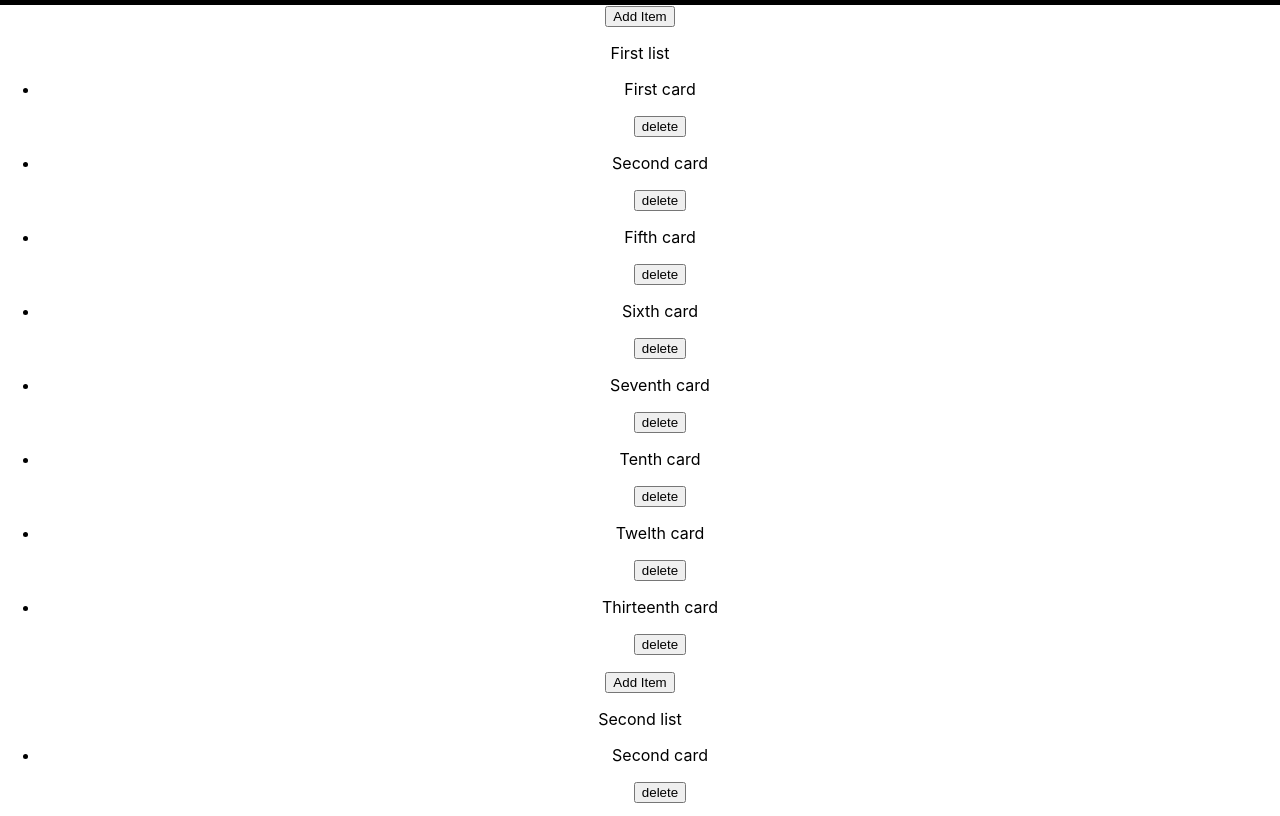
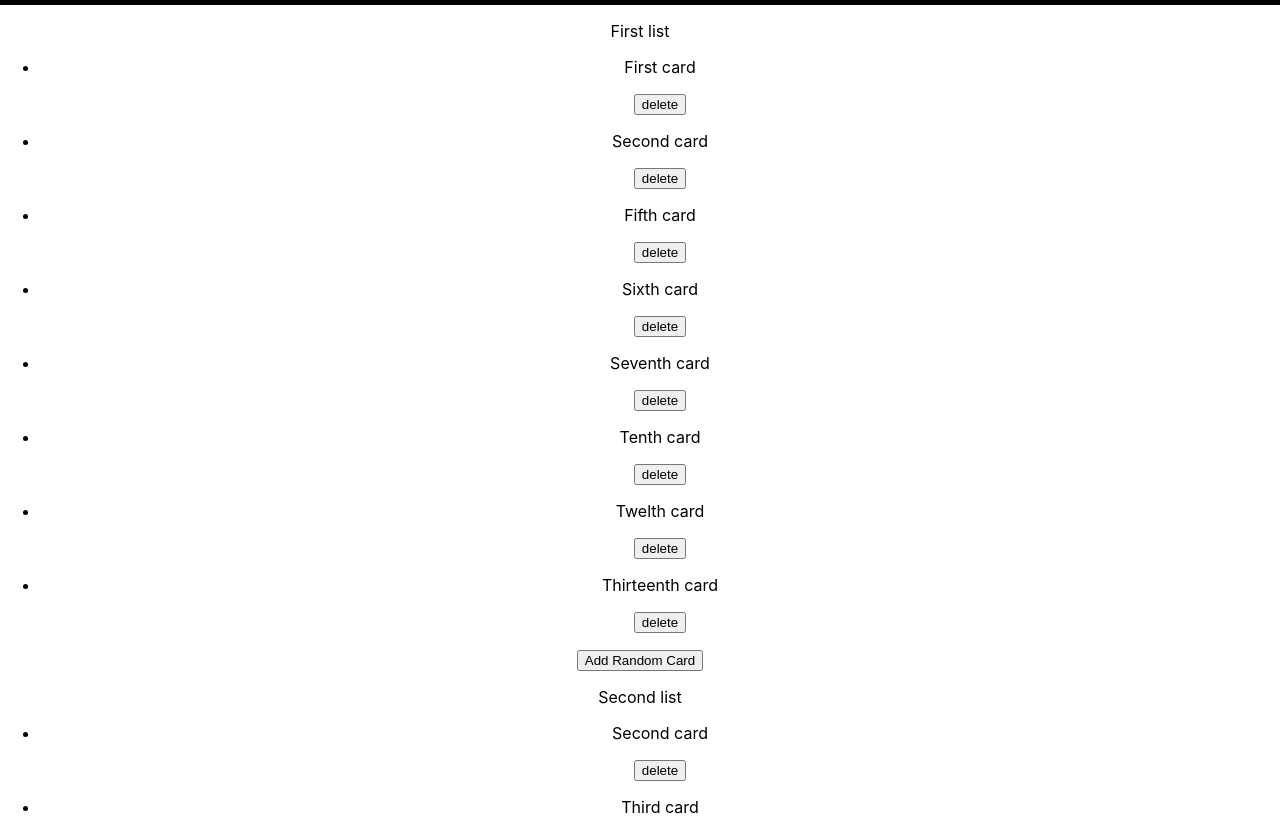
Before and after one commit to thinkful-ei-bee/joel-mehul-trelloyes, a React (Create React App) app: page / in a window 1280 px wide. Shown: the top 816 px of the page. Built offline with nearby package versions, Linux system fonts and the light colour scheme; the HTML template or start-up script is replaced by a standard one.

Commit message:
finished random card

```diff
--- a/src/App.js
+++ b/src/App.js
@@ -48,24 +48,18 @@ class App extends Component {
    let listIndex;
    let key = Object.keys(this.state.allCards).find(key => this.state.allCards[key] === card);
 
-    console.log(key + " " + listId);
 
-    for(let x =0; x<this.state.lists.length; x++)
-    {
-        if(this.state.lists[x].id === listId)
-        {
-          listIndex = x;
-          newArray = this.state.lists[x].cardIds.filter(card => card !== key);
-          break;
-        }
-    }
-    console.log(newArray);
+    const newLists = this.state.lists.map(list => {
+      if (list.id === listId) {
+        list.cardIds = list.cardIds.filter(card => card !==key)
+      }
+      return list
+    })
 
-    this.state.lists[listIndex].cardIds = newArray;
 
     this.setState({
 
-      lists: this.state.lists
+      lists: newLists
 
     })
 
@@ -76,17 +70,40 @@ class App extends Component {
   //   console.log('random card generated: ', cardObject)
   // }
 
-  handleNewRandomCard() {
+    newRandomCard = () => {
     const id = Math.random().toString(36).substring(2, 4)
       + Math.random().toString(36).substring(2, 4);
+    return {
+      id,
+      title: `Random Card ${id}`,
+      content: 'lorem ipsum',
+    }
+  }
+  handleNewRandomCard = (listId) => {
+    const newCard = this.newRandomCard()
 
-    console.log(id);
-      // return {
-    //   id,
-    //   title: `Random Card ${id}`,
-    //   content: 'lorem ipsum',
-    // }
-  }
+    const newLists = this.state.lists.map(list => {
+      if (list.id === listId) {
+        list.cardIds.push(newCard.id)
+        console.log(list);
+      }
+      return list
+    })
+
+    this.setState({
+
+        lists: newLists,
+        allCards: {
+          ...this.state.allCards,
+          [newCard.id]: newCard
+
+      }
+    })
+
+
+      };
+
+
 
   render() {
 
@@ -101,7 +118,7 @@ class App extends Component {
             lists={this.state.lists}
             allCards={this.state.allCards}
             onDeleteCard={this.handleDeleteCard}
-            onRandomCard={this.handleRandomCard}
+            onRandomCard={this.handleNewRandomCard}
           />
 
         </section>
--- a/src/component/card-lists/CardLists.js
+++ b/src/component/card-lists/CardLists.js
@@ -3,9 +3,7 @@ import List from '../list/List'
 
 export default function CardLists(props) {
 
-  return (
-
-    <>
+  return (     <>
       {props.lists.map((list, index) =>
 
         <List
@@ -16,7 +14,7 @@ export default function CardLists(props) {
           // allCards={props.allCards}
           cards={list.cardIds.map(id => props.allCards[id])}
           onDeleteCard={props.onDeleteCard}
-          onRandomCard={props.handleNewRandomCard}
+          onRandomCard={props.onRandomCard}
         />
 
       )}
--- a/src/component/list/List.js
+++ b/src/component/list/List.js
@@ -10,15 +10,10 @@ export default function List(props) {
   // cardsToRender = props.cardsIds.filter( id => (
 
   // ));
-  console.log(props);
   return (
 
     <seciton>
-      <>
-        <AddRandomCardForm
-          onRandomCard={props.handleNewRandomCard}
-        />
-      </>
+
       <>
         <p>{props.header}</p>
         <ul>
@@ -31,6 +26,11 @@ export default function List(props) {
             />
           )}
         </ul>
+        <button
+        onClick={() => props.onRandomCard(props.id)}
+        type='button'>
+        Add Random Card
+      </button>
       </>
     </seciton>
   )
```
